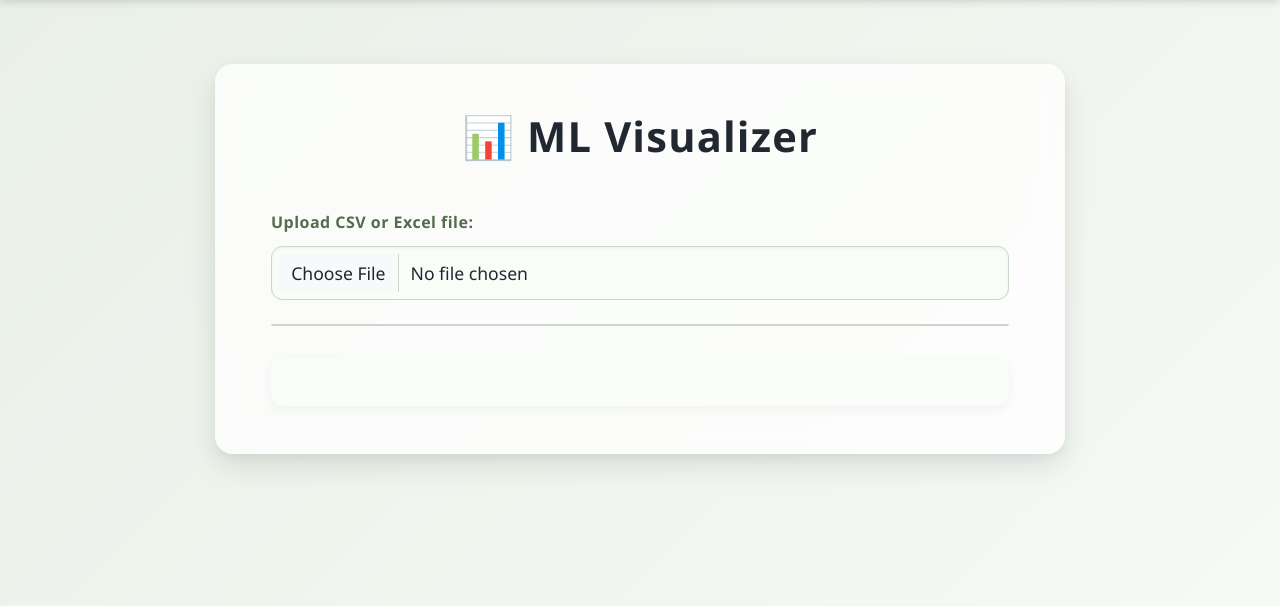
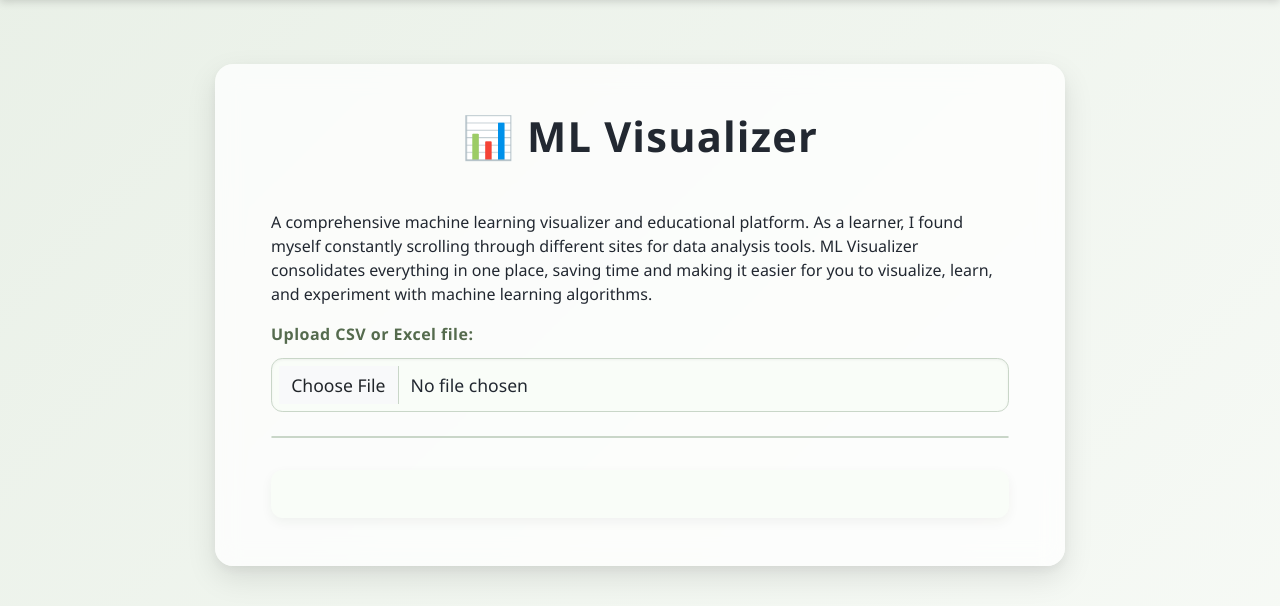
Before and after one commit to balajipatil27/Prep_AI, a Flask app: page /eda in a window 1280 px wide. Shown: the part 70-676 px from the top of the page. Run offline with Flask 3, Linux system fonts and the light colour scheme.

Commit message:
Update PlayML.html

```diff
--- a/templates/PlayML.html
+++ b/templates/PlayML.html
@@ -253,6 +253,13 @@
     <div class="container" role="main" aria-label="Machine learning visualizer">
       <div class="main-card">
         <h1>📊 ML Visualizer</h1>
+        <p class="main-para">
+          A comprehensive machine learning visualizer and educational platform.
+          As a learner, I found myself constantly scrolling through different
+          sites for data analysis tools. ML Visualizer consolidates everything
+          in one place, saving time and making it easier for you to visualize,
+          learn, and experiment with machine learning algorithms.
+        </p>
 
         <div class="mb-4">
           <label for="dataset" class="form-label"
```
